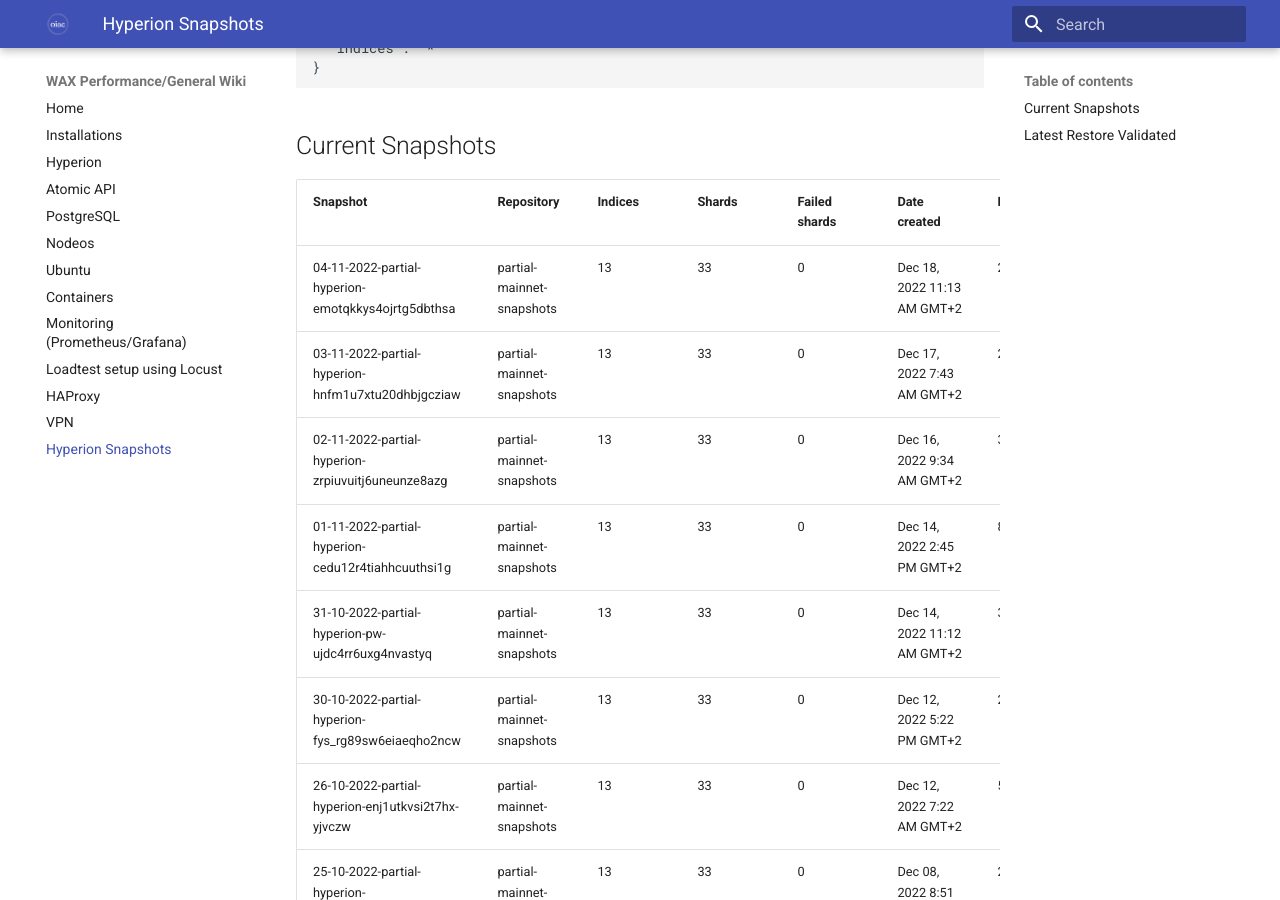
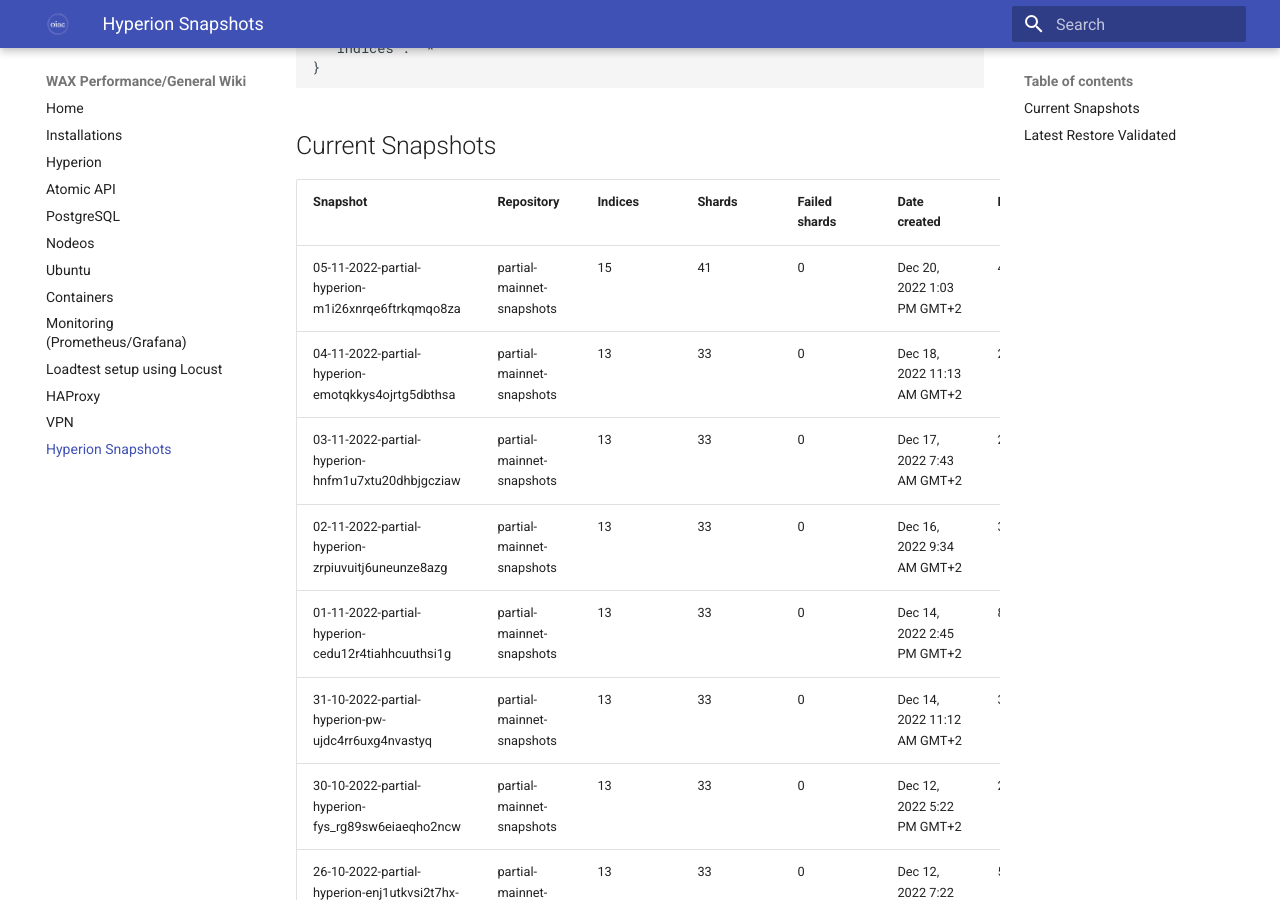
Before and after one commit to oneinacillian/wiki, an MkDocs documentation site: the page built from docs/snapshots.md, in a window 1280 px wide and 900 px high, scrolled down 2022 px. Built offline with MkDocs 1.6.1 and Material for MkDocs 9.7.7, drawn with Linux system fonts in a browser that asks for light colours.

Commit message:
added snapshot for 05/11

```diff
--- a/docs/snapshots.md
+++ b/docs/snapshots.md
@@ -60,6 +60,7 @@
 
 | Snapshot                                           | Repository                | Indices | Shards | Failed shards | Date created                | Duration |
 |----------------------------------------------------|---------------------------|---------|--------|---------------|-----------------------------|----------|
+| 05-11-2022-partial-hyperion-m1i26xnrqe6ftrkqmqo8za | partial-mainnet-snapshots | 15      | 41     | 0             | Dec 20, 2022 1:03 PM GMT+2  | 42s      |
 | 04-11-2022-partial-hyperion-emotqkkys4ojrtg5dbthsa | partial-mainnet-snapshots | 13      | 33     | 0             | Dec 18, 2022 11:13 AM GMT+2 | 28s      |
 | 03-11-2022-partial-hyperion-hnfm1u7xtu20dhbjgcziaw | partial-mainnet-snapshots | 13      | 33     | 0             | Dec 17, 2022 7:43 AM GMT+2  | 27s      |
 | 02-11-2022-partial-hyperion-zrpiuvuitj6uneunze8azg | partial-mainnet-snapshots | 13      | 33     | 0             | Dec 16, 2022 9:34 AM GMT+2  | 35s      |
```
